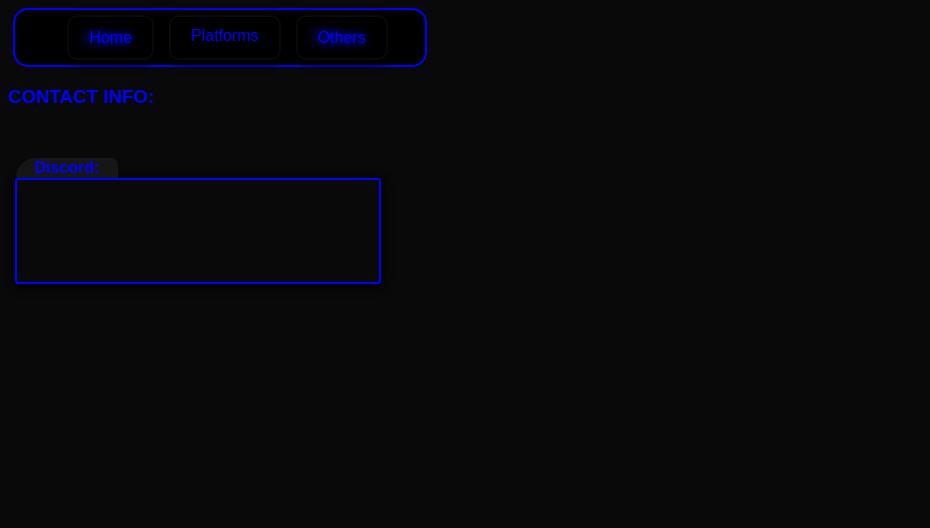
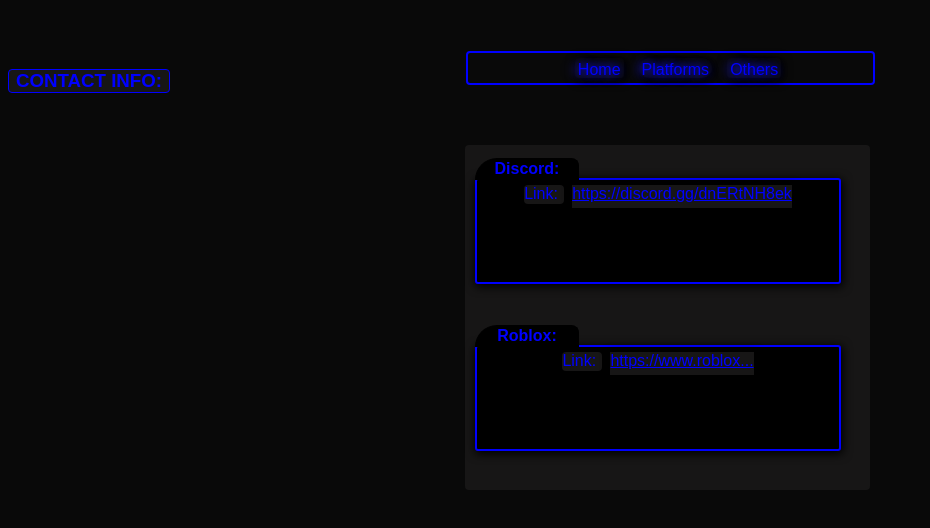
Before and after one commit to MFD-DevelopmentGrop/Mystic-falls, a plain HTML site: page contact-page/index.html in a window 1280 px wide. Shown: the whole page, without its empty margins (0-930 px from the left). Drawn offline with Linux system fonts and the light colour scheme.

Commit message:
Update index.html
added and updated

```diff
--- a/contact-page/index.html
+++ b/contact-page/index.html
@@ -4,30 +4,38 @@
 	<meta charset="UTF-8">
 	<meta name="viewport" content="width=device-width, initial-scale=1.0">
 	<title>Mystic Falls | Contact-us</title>
+
 	</head>
+
 	<body>
 	<style>
-		body {
+	html,	body{
 
 			font-family: Arial, sa;
 			margin: 1;
 
+			 height: 100%;
+			padding: 1;
+      background: #090909;
 
-			padding: 1;
-      background:#090909;
 		}
 
+
 		.navbar {
+		  position:absolute;
+		  top:50px;
+		   left:465px;
       border:2px solid blue;
       padding:5px;
-      margin:5px;
+      margin:1px;
 		  justify-content:center;
-			background-color: black;
-      border-radius:15px;
-      width:400px;
+
+		  background:#090909;
+      border-radius:4px;
+      width:395px;
 	    display:flex;
 
-	    height:45px;
+	    height:20px;
 	    top 5px;
 	    gap:15px;
 
@@ -35,52 +43,16 @@
       color:red;
 
 		}
- /* Firefox (uncomment to work in Firefox, although other properties will not work!)  */
-/** {
-  scrollbar-width: thin;
-  scrollbar-color: #FF0000 #DFE9EB;
-}*/
-
-/* Chrome, Edge and Safari */
-*::-webkit-scrollbar {
-  height: 10px;
-  width: 10px;
-}
-*::-webkit-scrollbar-track {
-  border-radius: 5px;
-  background-color: #DFE9EB;
-}
-
-*::-webkit-scrollbar-track:hover {
-  background-color: #B8C0C2;
-}
-
-*::-webkit-scrollbar-track:active {
-  background-color: #B8C0C2;
-}
-
-*::-webkit-scrollbar-thumb {
-  border-radius: 5px;
-  background-color: #FF0000;
-}
-
-*::-webkit-scrollbar-thumb:hover {
-  background-color: #FF0000;
-}
-
-*::-webkit-scrollbar-thumb:active {
-  background-color: #000000;
-}
 
 		.navbar a {
 		  text-shadow: 0 0 10px blue, -5px 1px 12px rgba(51, 43, 171);
 		  align-content:center;
 
 			color:blue;
-      border-radius:10px;
+      border-radius:4px;
       border:2px solid#090909;
 			text-align: center;
-			padding: 10px 20px;
+			padding: 1px 1px;
 			text-decoration: none;
 			z-index:1;
 	box-shadow:1px 2px 10px 1px black;
@@ -91,41 +63,38 @@
 		  align-content:center;
 	box-shadow:1px 2px 10px 1px black;
       border:2px solid blue;
-      border-radius:15px;
+      border-radius:5px;
 			background-color: #23226b;
 			color: black;
 				z-index:1;
 		}
     .info1{
       position:absolute;
-      border:blue;
+      border:1px solid blue;
       text-shadow: 0 0 10px blue, -5px 1px 12px rgba(51, 43, 171);
 		box-shadow:1px 2px 10px 1px black;
       display:flex;
       top:78px;
       justify-content:center;
-      wrap-text:100px;
-
-      overflow:wrap;
-
-      width:360px;
+      width:333px;
       text-align:center;
-
-      border-radius:3px;
+      border-radius:25px;
       color:blue;
     }
 
     #dropdown1{
       color:blue;
       border-radius:10px;
+        text-shadow: 0 0 10px blue, -5px 1px 12px rgba(51, 43, 171);
       border:2px solid #090909;
 			text-align: center;
-			padding: 10px 20px;
+			padding: 1px 1px;
 			text-decoration: none;
 	box-shadow:1px 2px 10px 1px black;
 			transition:2s;
       position: relative;
   display: inline-block, row;
+  transition:2s;
     }
 
     #dropdown-content{
@@ -135,7 +104,7 @@
   border-radius:2px;
   min-width: 160px;
   box-shadow: 0px 8px 16px 0px rgba(0,0,0,0.2);
-  padding: 12px 16px;
+  padding: 1px 1px;
   z-index: 2;
   gap:10px;
   overflow-wrap:normal;
@@ -146,13 +115,11 @@
     }
   #dropdown1:hover #dropdown-content {
   display: flex;
-  border:2px solid #171616;
+  border:1px solid blue;
   border-radius:10px;
   background:black;
 }
 		.info2{
-		  padding:1px;
-		  left:15px;
 	 position:absolute;
       border:2px solid blue;
 		box-shadow:1px 2px 10px 1px black;
@@ -167,15 +134,89 @@
       border-radius:3px;
       color:blue;
 		}
+		@import url("https://fonts.googleapis.com/css2?family=Russo+One&display=swap");
+
+svg {
+	font-family: "Russo One", sans-serif;
+	width: 100%; height: 100%;
+}
+    #cig1{
+      display:flex;
+      display-content: row;
+    }
+		.info2{
+		  padding:1px;
+	    left:475px;
+		  background:black;
+	 position:absolute;
+      border:2px solid blue;
+		box-shadow:1px 2px 10px 1px black;
+      display:flex;
+      top:178px;
+      justify-content:center;
+      width:360px;
+      height:100px;
+      text-align:center;
+      z-index:10;
+      text-overflow: wrap;
+      border-radius:3px;
+      color:blue;
+		}
+		.info3{
+
+		  padding:1px;
+		  left:475px;
+	 position:absolute;
+	    background:black;
+      border:2px solid blue;
+		box-shadow:1px 2px 10px 1px black;
+      display:flex;
+      top:345px;
+      justify-content:center;
+      width:360px;
+      height:100px;
+      text-align:center;
+     z-index:10;
+      content:wrap;
+      border-radius:3px;
+      color:blue;
+		}
 		#h41{
+		   z-index:11;
+
 		   position:absolute;
-		   left:16px;
+		   left:475px;
 		   display:flex;
       top:137px;
-      z-index:3;
 		   padding:1px;
-		  border:none;
-		  background:#171616;
+	  border:1px solid black;
+		  background:black;
+		  width:100px;
+		  justify-content:center;
+		  text-align:center;
+		  color:blue;
+		  -webkit-border-top-left-radius: 145px;
+-webkit-border-top-right-radius: 50px;
+-webkit-border-bottom-right-radius: 1px;
+-webkit-border-bottom-left-radius: 1px;
+-moz-border-radius-topleft: 145px;
+-moz-border-radius-topright: 50px;
+-moz-border-radius-bottomright: 1px;
+-moz-border-radius-bottomleft: 1px;
+border-top-left-radius: 145px;
+border-top-right-radius: 50px;
+border-bottom-right-radius: 1px;
+border-bottom-left-radius: 1px;
+		}
+			#h42{
+		   position:absolute;
+		  left:475px;
+		   display:flex;
+      top:304px;
+      z-index:11;
+		   padding:1px;
+		  border:1px solid black;
+		  background:black;
 		  width:100px;
 		  justify-content:center;
 		  text-align:center;
@@ -194,18 +235,93 @@ border-bottom-right-radius: 1px;
 border-bottom-left-radius: 1px;
 		}
 		h3{
+		  position:absolute;
+		  background:#171616;
+		  width:160px;
+		  text-align:center;
+		  top:50px;
+		  border:1px solid blue;
+		  border-radius:4px;
 		  color:blue;
 		}
-		#iholder{
-		  background:;
+		.content-holder{
+		  background:#171616;
+		  position:absolute;
+		  top:145px;
+      display:flex;
+		  width:405px;
+		  height:345px;
+		  border:none;
+		  left:465px;
+		  border-radius:4px;
+
 
 		}
-  @keyframes textshadow {
-  0%   {	text-shadow: 0 0 10px blue, -10px -6px 12px rgba(51, 43, 171);}
-  25%  {  text-shadow: 0 0 10px blue, 9px -6px 12px rgba(51, 43, 171);}
-  50%  {	text-shadow: 0 0 10px black, 2px 7px 12px rgba(51, 43, 171);}
-  75%  {	text-shadow: 0 0 10px blue, -7px 7px 12px rgba(51, 43, 171);}
-  100% {	text-shadow: 0 0 10px blue, -7px -2px 12px rgba(51, 43, 171);}
+
+
+		font{
+		   margin:4px;
+		   background:#171616;
+		   display:flex;
+		   border-radius:4px;
+		   height:19px;
+		   text-align:center;
+		   width:40px;
+		}
+		.link{
+		   margin: 4px;
+	     background: #171616;
+	     height: 23px;
+	     box-shadow: 1px 2px 10px 1px black;
+	     width: wrap;
+	     text-align: center;
+	     justify-content:center;
+	     space: 10px;
+		   display: flex;
+		   color: blue;
+		   transition: 3s;
+
+		}
+			.link:hover{
+		   margin:5px;
+       box-shadow:1px 2px 10px 1px blue;
+	      background:#171616;
+	      height:23px;
+	     width: wrap;
+	      text-align:center;
+	     space:10px;
+		   display:flex;
+		     justify-content:center;
+		   color:blue;
+
+		}
+
+
+  @keyframes supernova {
+  5%   {	 background: radial-gradient(circle at center, #ffffff 0%, #000000 5%);}
+  10%  {   background: radial-gradient(circle at center, #ffffff 25%, #000000 10%);}
+  15%  {	 background: radial-gradient(circle at center, #ffffff 50%, #000000 15%);}
+  20%  {	 background: radial-gradient(circle at center, #ffffff 75%, #000000 20%);}
+  25%  {	 background: radial-gradient(circle at center, #ffffff 100%, #000000 25%);}
+  30%  {	 background: radial-gradient(circle at center, #ffffff 0%, #000000  30%);}
+  35%  {   background: radial-gradient(circle at center, #ffffff 25%, #000000 35%);}
+  40%  {	 background: radial-gradient(circle at center, #ffffff 50%, #000000 40%);}
+  45%  {	 background: radial-gradient(circle at center, #ffffff 75%, #000000 45%);}
+  50%  {	 background: radial-gradient(circle at center, #ffffff 100%, #000000 50%);}
+  55%  {	 background: radial-gradient(circle at center, #ffffff 0%, #000000 55%);}
+  60%  {   background: radial-gradient(circle at center, #ffffff 25%, #000000 60%);}
+  65%  {	 background: radial-gradient(circle at center, #ffffff 50%, #000000 65%);}
+  70%  {	 background: radial-gradient(circle at center, #ffffff 75%, #000000 70%);}
+  75%  {	 background: radial-gradient(circle at center, #ffffff 100%, #000000 75%);}
+  80%  {	 background: radial-gradient(circle at center, #ffffff 0%, #000000 80%);}
+  85%  {   background: radial-gradient(circle at center, #ffffff 25%, #000000 85%);}
+  90%  {	 background: radial-gradient(circle at center, #ffffff 50%, #000000 90%);}
+  95%  {	 background: radial-gradient(circle at center, #ffffff 75%, #000000 95%);}
+  100% {	 background: radial-gradient(circle at center, #ffffff 100%, #000000 100%);}
+  }
+
+  @keyframes specialeffects{
+
   }
 	</style>
 
@@ -227,10 +343,14 @@ border-bottom-left-radius: 1px;
 
 
 <h3>CONTACT INFO:</h3>
+<div id='cig1'>
  <div id='nametag1'><h4 id="h41">Discord:</h4>
+ <div class='content-holder'></div>
   <div class='info2'>
+    <br>
 
-
+    <font>Link:</font><a class='link' href='https://discord.gg/dnERtNH8ek'>https://discord.gg/dnERtNH8ek</a><br>
+    <a></a>
     <div id='iholder'>
 
     </div>
@@ -239,5 +359,19 @@ border-bottom-left-radius: 1px;
   </div>
 
 
+ <div id='nametag1'><h4 id="h42">Roblox:</h4>
+  <div class='content-holder1'></div>
+  <div class='info3'>
+    <br>
+
+    <font>Link:</font><a class='link' href='https://www.roblox.com/communities/35548998/MysticFall'>https://www.roblox...</a><br>
+    <a></a>
+    <div id='iholder'>
+
+    </div>
+   </div>
+
+  </div>
+  </div>
 </body>
 </html>
```
